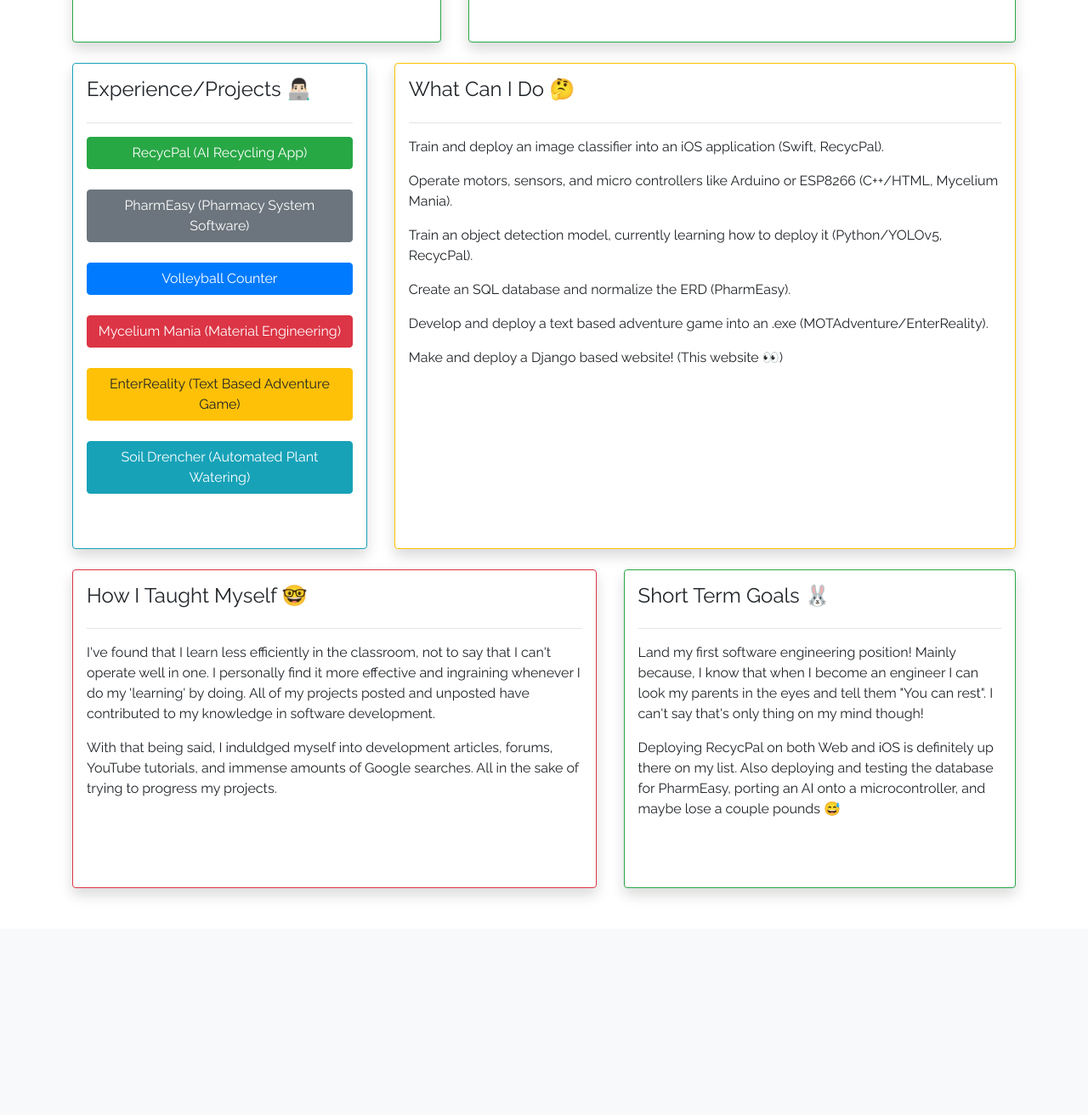
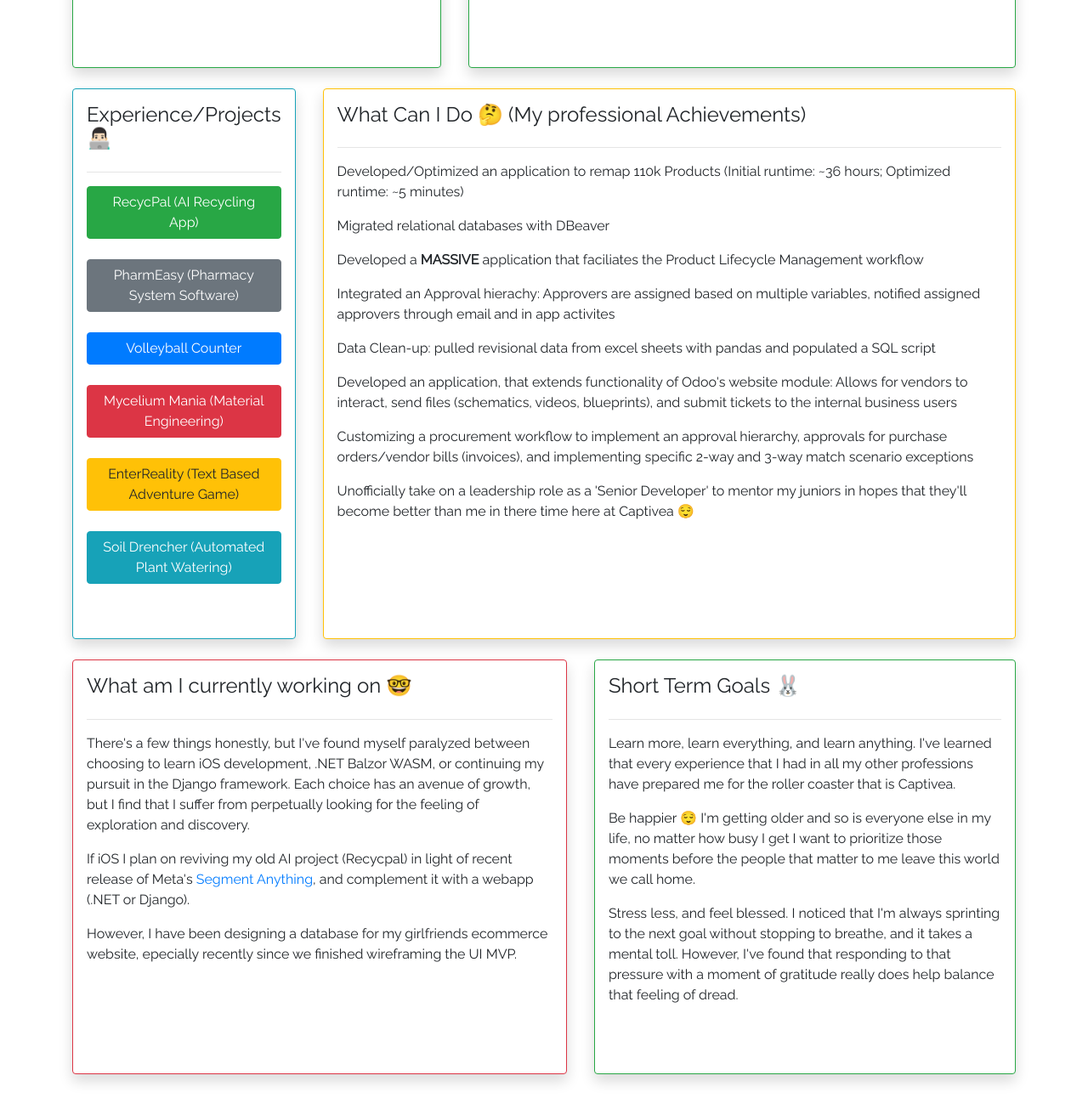
Before and after one commit to Resilliance/Portfolio, a Django app: page / in a window 1280 px wide. Shown: the part 1526-2838 px from the top of the page at 85% size. Before the commit the page ends 2580 px from the top, so only its background shows below. Run offline with Django 4.2, Linux system fonts and the light colour scheme.

Commit message:
[UPDATE] Updated all the text on homepage

```diff
--- a/Portfolio/settings.py
+++ b/Portfolio/settings.py
@@ -32,6 +32,7 @@ ALLOWED_HOSTS = [
     '127.0.0.1',
     'justinke.dev',
     'localhost:8000',
+    'localhost',
 ]
 
 
--- a/blogs/templates/blogs/home.html
+++ b/blogs/templates/blogs/home.html
@@ -23,19 +23,22 @@
 
             <div class="d-flex flex-column-9 pl-3">
                 <div class="card card-body shadow p-3 mb-5 bg-white-rounded h-100 border-success">
-                    <h4>My journey thus far</h4>
+                    <h4>What am I up to now?</h4>
                     <hr>
-                    <p>I started out of highschool becoming a pharmacy technician. Honestly, I thought I was going to end up in healthcare.
-                        Only until I got deeper into the field and into the classes did I realize, that my heart wasn't in healthcare.
-                        My engineering journey started with a 3D printer and a dream to make a prosthetic hand, from there I wanted to integrate hardware so I ended up looking into Arduino and micro controllers.
-                         </p>
-
-                    <p>I learned C/C++ primarily to control motors, sensors, and LEDs with the Arduino. Through all the headaches that come with learning programming, I felt a sense of fulfillment that was new to me.
-                        One project led to another, and I found myself meeting friends that loved programming and building projects as much as I did and I started to pick up Python, Django, Swift, Java, etc.
-                        Now I'm getting to a point where I have the confidence that I can build this website by myself and show off my code on GitHub!
+                    <p>
+                        After my arduous search to get my foot in the door of software engineering, I finally landed my dream at Captivea, an international multi-branched
+                        ERP Implementation company. Since starting back in May 2022, I've been doing some amazing work for our ITAR clients in Energy and Aerospace! Everyday is
+                        an adventure, and I've been given the space to spread my wings and learn as much as I can about business processes, DevOps, QA, and the Odoo framework (which is surprisngly similar to Django).
+                    </p>
+                    <br>
+                    <h4>What have I learned?</h4>
+                    <hr>
+                    <p>
+                        Captivea works at a break neck pace, it feels like we are perpetually a start-up with how much work we have to deliver with such tight deadlines. With that stress, I've been able to expedite my learning
+                        in Python, MVC, deploying on Linux servers, SQL scripting, developing modules and so much more! Listing everything I've learned would take up over 100 lines of code in HTML, and I'd rather not bore you with the details 😅
                     </p>
 
-                    <p>I'm still working on this website and deploying my other projects, but I hope you enjoy your look around my little cyber home 😁 </p>
+
                     <ul class="social-links">
                         <a href="https://www.linkedin.com/in/justin-kieran-esguerra/">
                         <li><img class="social" src="{% static 'images/linkedin.jpg' %}"</li>
@@ -72,14 +75,22 @@
 
             <div class="d-flex flex-column-6 pl-3">
                 <div class="card card-body shadow p-3 mb-5 bg-white-rounded border-warning h-100">
-                    <h4>What Can I Do 🤔</h4>
+                    <h4>What Can I Do 🤔 (My professional Achievements)</h4>
                     <hr>
-                    <p>Train and deploy an image classifier into an iOS application (Swift, RecycPal).</p>
-                    <p>Operate motors, sensors, and micro controllers like Arduino or ESP8266 (C++/HTML, Mycelium Mania).</p>
-                    <p>Train an object detection model, currently learning how to deploy it (Python/YOLOv5, RecycPal).</p>
-                    <p>Create an SQL database and normalize the ERD (PharmEasy).</p>
-                    <p>Develop and deploy a text based adventure game into an .exe (MOTAdventure/EnterReality).</p>
-                    <p>Make and deploy a Django based website! (This website 👀)</p>
+                    <p>Developed/Optimized an application to remap 110k Products (Initial runtime: ~36 hours; Optimized runtime: ~5 minutes)</p>
+                    <p>Migrated relational databases with DBeaver</p>
+                    <p>Developed a <strong>MASSIVE</strong> application that faciliates the Product Lifecycle Management workflow</p>
+                    <p>Integrated an Approval hierachy: Approvers are assigned based on multiple variables, notified assigned approvers through email and in app activites</p>
+                    <p>Data Clean-up: pulled revisional data from excel sheets with pandas and populated a SQL script</p>
+                    <p>Developed an application, that extends functionality of Odoo's website module: Allows for vendors to
+                        interact, send files (schematics, videos, blueprints), and submit tickets to the internal business users
+                    </p>
+                    <p>
+                        Customizing a procurement workflow to implement an approval hierarchy, approvals for purchase orders/vendor bills (invoices), and implementing specific 2-way and 3-way match scenario exceptions
+                    </p>
+                    <p>
+                        Unofficially take on a leadership role as a 'Senior Developer' to mentor my juniors in hopes that they'll become better than me in there time here at Captivea 😌
+                    </p>
                 </div>
             </div>
 
@@ -88,15 +99,19 @@
         <div class="d-flex flex-row">
             <div class="d-flex flex-column-6 pr-3">
                 <div class="card card-body shadow p-3 mb-5 bg-white-rounded border-danger h-100">
-                    <h4>How I Taught Myself 🤓</h4>
+                    <h4>What am I currently working on 🤓</h4>
                     <hr>
-                    <p>I've found that I learn less efficiently in the classroom, not to say that I can't operate well in one.
-                        I personally find it more effective and ingraining whenever I do my 'learning' by doing.
-                        All of my projects posted and unposted have contributed to my knowledge in software development.
+                    <p>
+                        There's a few things honestly, but I've found myself paralyzed between choosing to learn iOS development, .NET Balzor WASM, or continuing my pursuit in the Django framework.
+                        Each choice has an avenue of growth, but I find that I suffer from perpetually looking for the feeling of exploration and discovery.
                     </p>
-                    <p> With that being said, I induldged myself into
-                        development articles, forums, YouTube tutorials, and immense amounts of Google searches. All in the sake of trying to
-                        progress my projects.
+                    <p>
+                        If iOS I plan on reviving my old AI project (Recycpal) in light of
+                        recent release of Meta's <a href="https://segment-anything.com" target="_blank">Segment Anything</a>, and complement
+                        it with a webapp (.NET or Django).
+                    </p>
+                    <p>
+                        However, I have been designing a database for my girlfriends ecommerce website, epecially recently since we finished wireframing the UI MVP.
                     </p>
                 </div>
             </div>
@@ -105,12 +120,16 @@
                 <div class="card card-body shadow p-3 mb-5 bg-white-rounded border-success h-100">
                     <h4>Short Term Goals 🐰</h4>
                     <hr>
-                    <p>Land my first software engineering position! Mainly because, I know that when I become an engineer I can look my parents
-                        in the eyes and tell them "You can rest". I can't say that's only thing on my mind though!
+                    <p>
+                        Learn more, learn everything, and learn anything. I've learned that every experience that I had in all my other professions have prepared me for the roller coaster that is Captivea.
                     </p>
                     <p>
-                        Deploying RecycPal on both Web and iOS is definitely up there on my list. Also deploying and testing the database for
-                        PharmEasy, porting an AI onto a microcontroller, and maybe lose a couple pounds 😅
+                        Be happier 😌 I'm getting older and so is everyone else in my life, no matter how busy I get I want to prioritize those moments before the people that matter to me leave this
+                        world we call home.
+                    </p>
+                    <p>
+                        Stress less, and feel blessed. I noticed that I'm always sprinting to the next goal without stopping to breathe, and it takes a mental toll. However, I've found that responding to that
+                        pressure with a moment of gratitude really does help balance that feeling of dread.
                     </p>
                 </div>
             </div>
```
